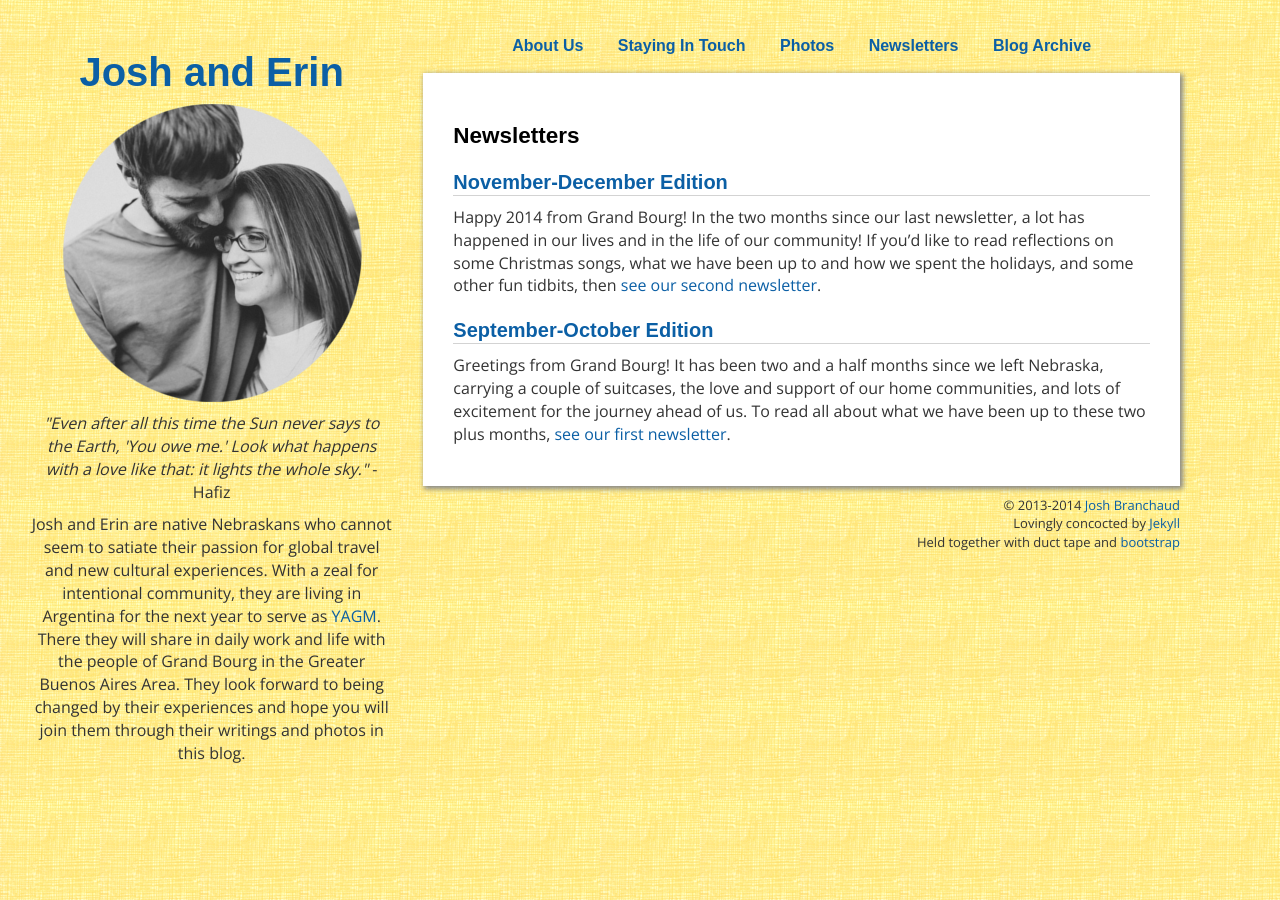
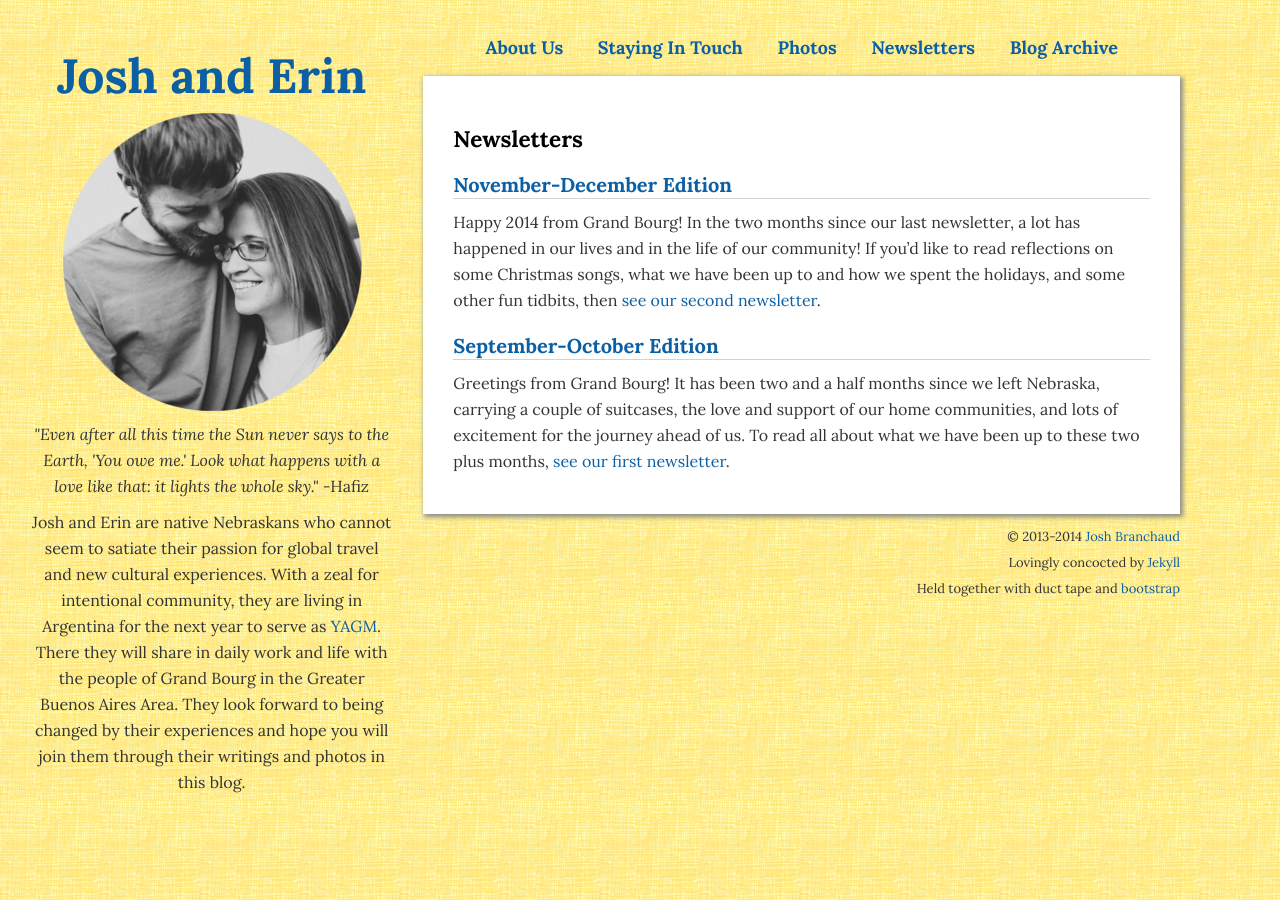
Before and after one commit to simhagate/joshanderin.com, a Jekyll site: the page built from newsletters.md, in a window 1280 px wide. Built offline with Jekyll 4.4.1, drawn with Linux system fonts in a browser that asks for light colours; some web fonts are replaced.

Commit message:
Updating the font with what was originally in place.

```diff
--- a/_layouts/default.html
+++ b/_layouts/default.html
@@ -16,10 +16,7 @@
     <!-- Include captionss.css for image captions -->
     <link href="{{ site.baseurl }}/bower_components/captionss/captionss.min.css" rel="stylesheet" media="all" />
 
-		<!-- using Open Sans as site-wide font -->
-		<link href='http://fonts.googleapis.com/css?family=Open+Sans' rel='stylesheet' type='text/css'>
-		<!-- using Candal as heading font -->
-		<link href='http://fonts.googleapis.com/css?family=Candal' rel='stylesheet' type='text/css'>
+		<link href='http://fonts.googleapis.com/css?family=Lora:400,700,400italic,700italic' rel='stylesheet' type='text/css'>
 
 	<!-- Include the site stylesheet -->
     <link href="{{ site.baseurl }}/css/styles.css" rel="stylesheet" media="all" />
--- a/css/styles.css
+++ b/css/styles.css
@@ -2,10 +2,9 @@
 body {
     padding: 20px;
     background: url(/img/yellow_background2_small.png);
-    font-family: 'Open Sans', sans-serif;
+  font-family: "Lora",Georgia,"Times New Roman",Times,serif;
 }
 h1, h2 {
-  font-family: 'Candal', sans-serif;
   font-weight: bold;
 }
 a {
@@ -16,6 +15,7 @@ a:hover {
 }
 p {
     font-size: 16px;
+    line-height: 26px;
 }
 p > code {
     font-size: 14px;
@@ -23,7 +23,7 @@ p > code {
 div#sidebar {
 }
 #sidebar h1 {
-  font-size: 40px;
+  font-size: 48px;
 }
 div#sidebar > * {
     text-align: center;
@@ -98,8 +98,7 @@ div#post-header {
 /* styling for navigation list at top of default layout */
 
 #nav-list {
-  font-family: 'Candal', sans-serif;
-  font-size: 16px;
+  font-size: 18px;
   padding: 0;
   text-align: center;
 }
```
